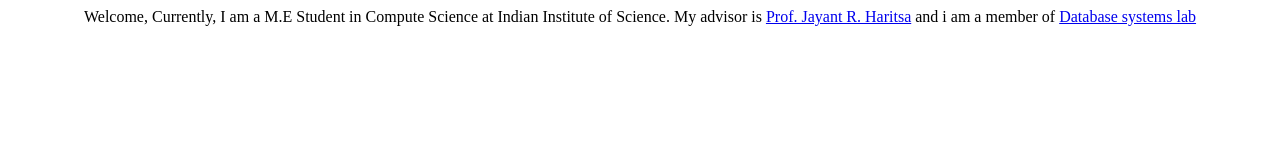
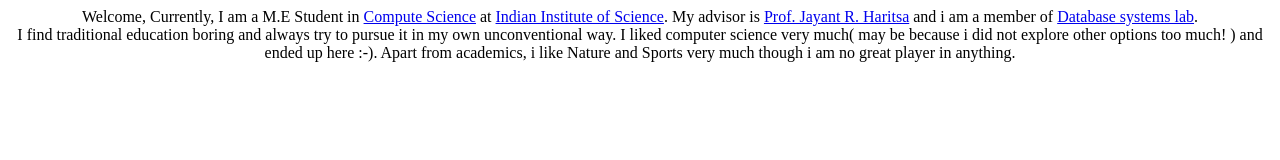
Before and after one commit to pvam/pvam.github.io, a plain HTML site: page index.html in a window 1280 px wide. Drawn offline with Linux system fonts and the light colour scheme.

Commit message:
More intro

```diff
--- a/index.html
+++ b/index.html
@@ -8,8 +8,11 @@
 <div>
 Welcome,
 
-Currently, I am a M.E Student in Compute Science at Indian Institute of Science. My advisor is <a href="http://dsl.serc.iisc.ernet.in/~haritsa/">Prof. Jayant R. Haritsa</a> and i am a member of <a href="http://dsl.serc.iisc.ernet.in/">Database systems lab</a>
+Currently, I am a M.E Student in <a href="www.csa.iisc.ernet.in">Compute Science</a>  at <a href="www.iisc.ernet.in">Indian Institute of Science</a>. My advisor is <a href="http://dsl.serc.iisc.ernet.in/~haritsa/">Prof. Jayant R. Haritsa</a> and i am a member of <a href="http://dsl.serc.iisc.ernet.in/">Database systems lab</a>.
 
+<br>
+
+I find traditional education boring and always try to pursue it in my own unconventional way. I liked computer science very much( may be because i did not explore other options too much! ) and ended up here :-). Apart from academics, i like Nature and Sports very much though i am no great player in anything.
 </div>
 </CENTER>
 </body>
```
